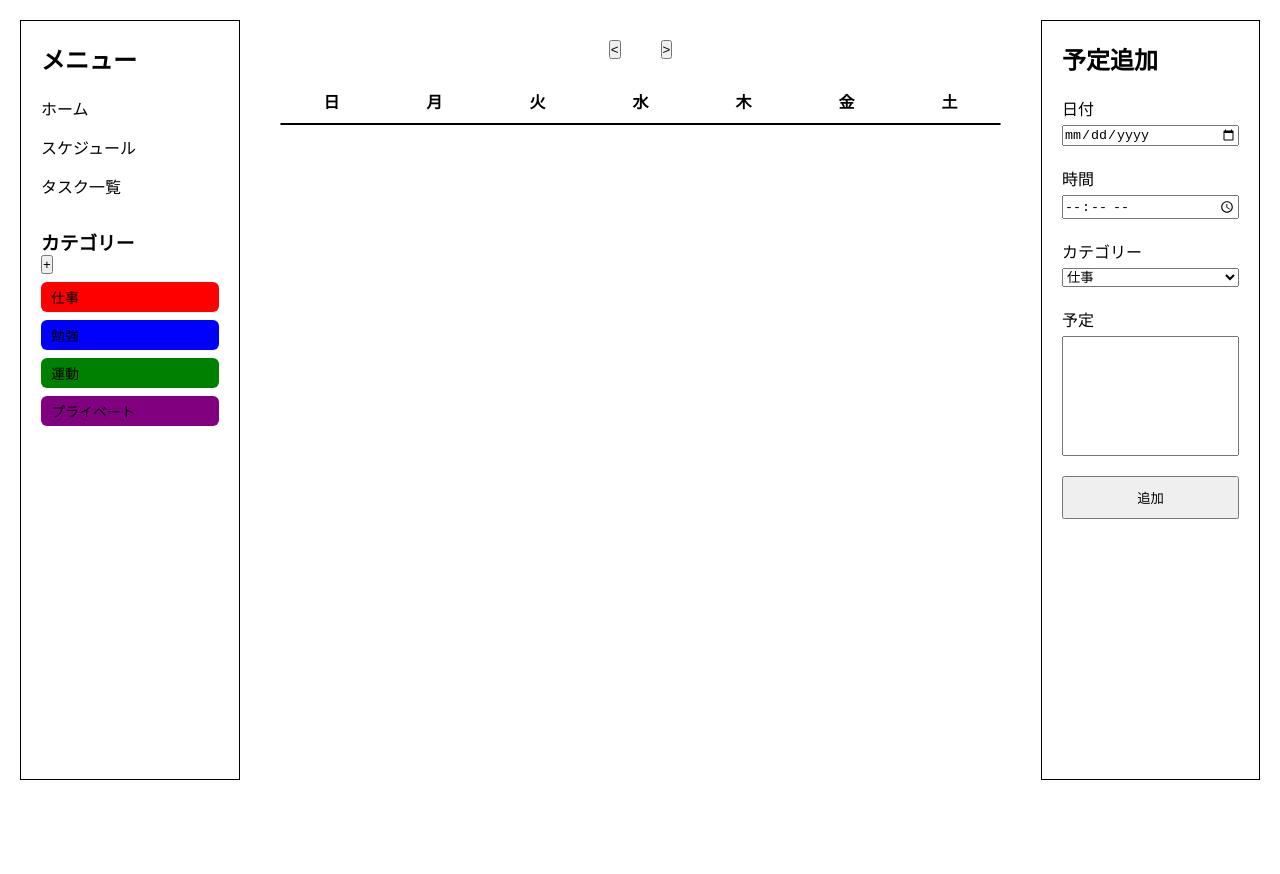
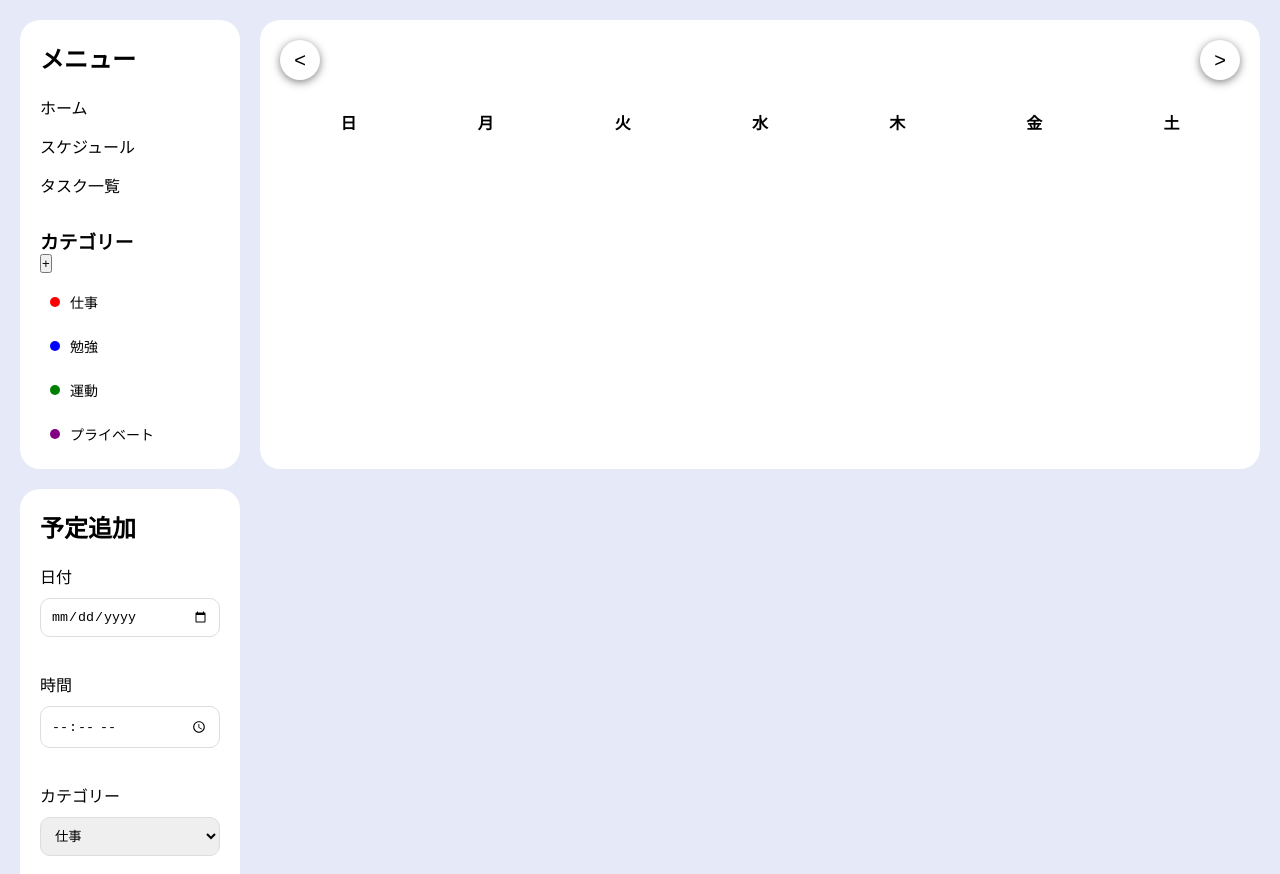
Before and after one commit to taiki-engineer/schedule-management-app, a plain HTML site: page index.html in a window 1280 px wide. Shown: the top 874 px of the page. Before the commit the page ends 800 px from the top, so only its background shows below. Drawn offline with Linux system fonts and the light colour scheme.

Commit message:
スケジュール見た目調整

```diff
--- a/style.css
+++ b/style.css
@@ -7,19 +7,23 @@
 body {
     height: 100vh;
     padding: 20px;
+    background: #e6e9f7;
 }
 
 .container {
-    display: flex;
+    display: grid;
+    grid-template-columns: 220px 1fr;
     gap: 20px;
-    height: 100%;
+    height: 100vh;
+
 }
 
 /* 左 */
 .sideber {
     width: 220px;
-    border: 1px solid black;
+    background: white;
     padding: 20px;
+    border-radius: 20px;
 }
 
 .sideber ul {
@@ -36,41 +40,78 @@ body {
 }
 
 .category-item{
-
+    display: flex;
+    align-items: center;
+    gap: 10px;
     padding: 5px 10px;
-    border-radius: 6px;
-    margin-top: 8px;
+    margin-top: 14px;
     font-size: 14px;
 }
 
-.work {
+.category-item::before {
+    content: "";
+    width: 10px;
+    height: 10px;
+    border-radius: 50%;
+    display: inline-block;
+}
+
+.work::before {
     background-color: red;
 }
 
-.study {
+.study::before {
     background-color: blue;
 }
 
-.exercise {
+.exercise::before {
     background-color: green;
 }
 
-.private {
+.private::before {
     background-color: purple;
+}
+
+.others::before {
+    background-color: gray;
 }
 
 
 /* 真ん中 */
+.schedule-page {
+    display: grid;
+    grid-template-columns: 1fr 320px;
+    gap: 20px;
+}
+
 .calender-area {
     flex: 1;
     padding: 20px;
+    background: white;
+    border-radius: 20px;
 }
 
 .calender-header {
     display: flex;
     justify-content: center;
+    justify-content: space-between;
     gap: 20px;
     margin-bottom: 30px;
+}
+
+.calender-header button {
+    border: none;
+    background: white;
+
+    width: 40px;
+    height: 40px;
+
+    border-radius: 50%;
+
+    cursor: pointer;
+
+    font-size: 20px;
+    box-shadow: 0 2px 8px rgba(0, 0, 0, 0.5);
 }
 
 .week-row {
@@ -87,18 +128,21 @@ body {
 .calender {
     display: grid;
     grid-template-columns: repeat(7,1fr);
-    border: 1px solid black;
+
 
     border-radius: 20px;
     gap: 10px;
 }
 
 .day {
-    border: 1px solid black;
-    min-height: 100px;
-    padding: 5px;
+    border: 1px solid #d9d8d8;
+    border-radius: 12px;
+
+    min-height: 120px;
+    padding: 8px;
     font-size: 12px;
     overflow-y: auto;
+
 }
 
 .day p {
@@ -110,14 +154,31 @@ body {
     font-weight: bold;
 }
 
+.schedule-item {
+    font-size: 12px;
+    padding: 4px 6px;
+    border-radius: 6px;
+    color: white;
+    margin-top: 5px;
+}
+
+.empty {
+    border: 1px solid #d9d8d8;
+    border-radius: 12px;
+}
+
+.hidden {
+    display: none;
+}
+
 /* 右 */
 .schedule-fome {
     width: 280;
-    border: 1px solid black;
     padding: 20px;
-
+    background: white;
     display: flex;
     flex-direction: column;
+    border-radius: 20px;
 }
 
 .schedule-fome label {
@@ -133,6 +194,28 @@ body {
 .schedule-fome button {
     margin-top: 20px;
     padding: 10px;
+    width: 100%;
+
+    background-color: rgb(67, 43, 248);
+    color: white;
+
+    border: none;
+    border-radius: 10px;
+
+    cursor: pointer;
+}
+
+.schedule-fome input,
+.schedule-fome select,
+.schedule-fome textarea {
+    width: 100%;
+    padding: 10px;
+
+    border: 1px solid #ddd;
+    border-radius: 10px;
+
+    margin-top: 5px;
+    margin-bottom: 15px;
 }
 
 .input-group {
```
